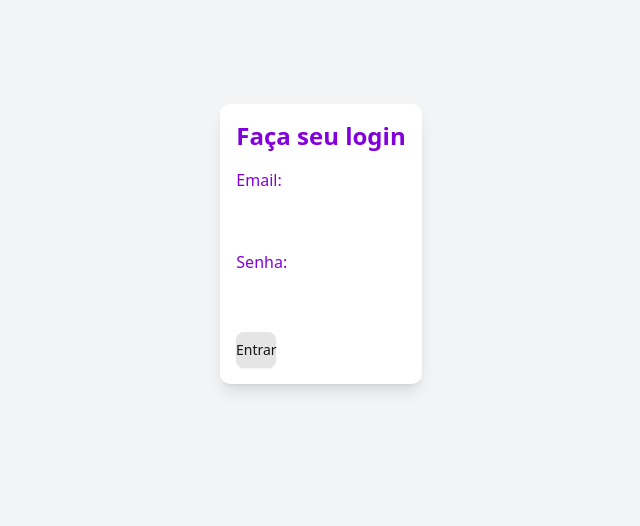
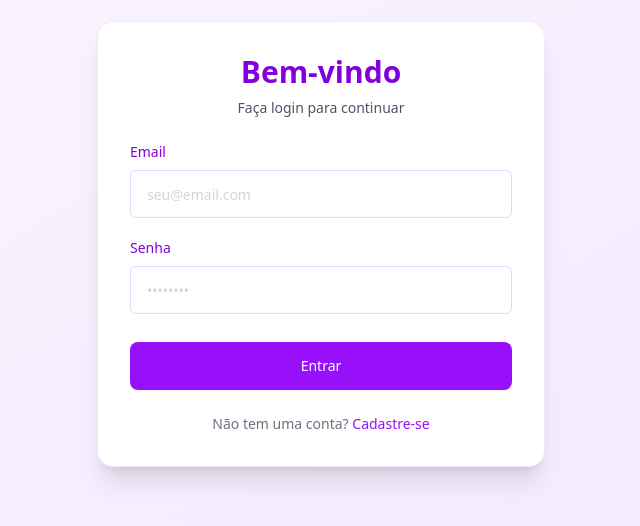
Before and after one commit to emanuellimamaia/rent-house-front, a React (Vite) app: page /login in a window 1280 px wide. Shown: the part 156-682 px from the top of the page, without its empty margins (319-959 px from the left). Built offline with nearby package versions, Linux system fonts and the light colour scheme.

Commit message:
fix: login

```diff
--- a/src/pages/modules/login/screen/login-screen.tsx
+++ b/src/pages/modules/login/screen/login-screen.tsx
@@ -1,4 +1,5 @@
 import { zodResolver } from '@hookform/resolvers/zod'
+import { AlertCircle, Loader2 } from 'lucide-react'
 import { useState } from 'react'
 import { useForm } from 'react-hook-form'
 import { z } from 'zod'
@@ -50,55 +51,103 @@ export function LoginScreen() {
   }
 
   return (
-    <div className="flex min-h-screen w-full items-center justify-center px-4 py-8">
-      <div className="flex h-fit w-fit flex-col gap-4 rounded-lg bg-white p-4 shadow-lg">
-        <h2 className="text-center font-bold text-2xl text-purple-700">
-          Faça seu login
-        </h2>
+    <div className="flex min-h-screen w-full items-center justify-center bg-gradient-to-br from-purple-50 to-purple-100 px-4 py-8">
+      <div className="w-full max-w-md">
+        <div className="flex flex-col gap-6 rounded-2xl border border-purple-100 bg-white p-8 shadow-xl">
+          {/* Header */}
+          <div className="space-y-2 text-center">
+            <h1 className="font-bold text-3xl text-purple-700">Bem-vindo</h1>
+            <p className="text-gray-600 text-sm">Faça login para continuar</p>
+          </div>
+
+          {/* Form */}
           <form
-          className="flex w-10 flex-col gap-4"
+            className="flex flex-col gap-5"
             onSubmit={handleSubmit(onSubmit)}
           >
-          <div>
-            <label className="text-purple-700" htmlFor="email">
-              Email:
+            <div className="space-y-2">
+              <label
+                className="block font-medium text-purple-700 text-sm"
+                htmlFor="email"
+              >
+                Email
               </label>
               <Input
                 {...register('email')}
-              className={errors.email ? 'border-red-500' : ''}
+                autoComplete="email"
+                className={`h-12 transition-all duration-200 ${
+                  errors.email
+                    ? 'border-red-500 focus:border-red-500 focus:ring-red-200'
+                    : 'border-purple-200 focus:border-purple-500 focus:ring-purple-200'
+                }`}
+                id="email"
+                placeholder="seu@email.com"
                 type="email"
               />
               {errors.email && (
-              <span className="mt-1 text-red-500 text-sm">
+                <span className="mt-1 flex items-center gap-1 text-red-500 text-sm">
+                  <AlertCircle className="h-4 w-4" />
                   {errors.email.message}
                 </span>
               )}
             </div>
 
-          <div>
-            <label className="text-purple-700" htmlFor="password">
-              Senha:
+            <div className="space-y-2">
+              <label
+                className="block font-medium text-purple-700 text-sm"
+                htmlFor="password"
+              >
+                Senha
               </label>
               <Input
                 {...register('password')}
-              className={errors.password ? 'border-red-500' : ''}
+                autoComplete="current-password"
+                className={`h-12 transition-all duration-200 ${
+                  errors.password
+                    ? 'border-red-500 focus:border-red-500 focus:ring-red-200'
+                    : 'border-purple-200 focus:border-purple-500 focus:ring-purple-200'
+                }`}
+                id="password"
+                placeholder="••••••••"
                 type="password"
               />
               {errors.password && (
-              <span className="mt-1 text-red-500 text-sm">
+                <span className="mt-1 flex items-center gap-1 text-red-500 text-sm">
+                  <AlertCircle className="h-4 w-4" />
                   {errors.password.message}
                 </span>
               )}
             </div>
 
             <Button
-            className="hover:bg-purple-700 hover:text-white"
+              className="mt-2 h-12 transform bg-purple-600 font-medium text-white transition-all duration-200 hover:scale-[1.02] hover:bg-purple-700 active:scale-[0.98]"
               disabled={isSubmitting}
               type="submit"
             >
-            {isSubmitting ? 'Entrando...' : 'Entrar'}
+              {isSubmitting ? (
+                <div className="flex items-center gap-2">
+                  <Loader2 className="h-4 w-4 animate-spin" />
+                  Entrando...
+                </div>
+              ) : (
+                'Entrar'
+              )}
             </Button>
           </form>
+
+          {/* Footer */}
+          <div className="text-center">
+            <p className="text-gray-500 text-sm">
+              Não tem uma conta?{' '}
+              <button
+                className="font-medium text-purple-600 transition-colors hover:text-purple-700"
+                type="button"
+              >
+                Cadastre-se
+              </button>
+            </p>
+          </div>
+        </div>
       </div>
     </div>
   )
```
Lines whose indentation alone changed are shown as unchanged.
